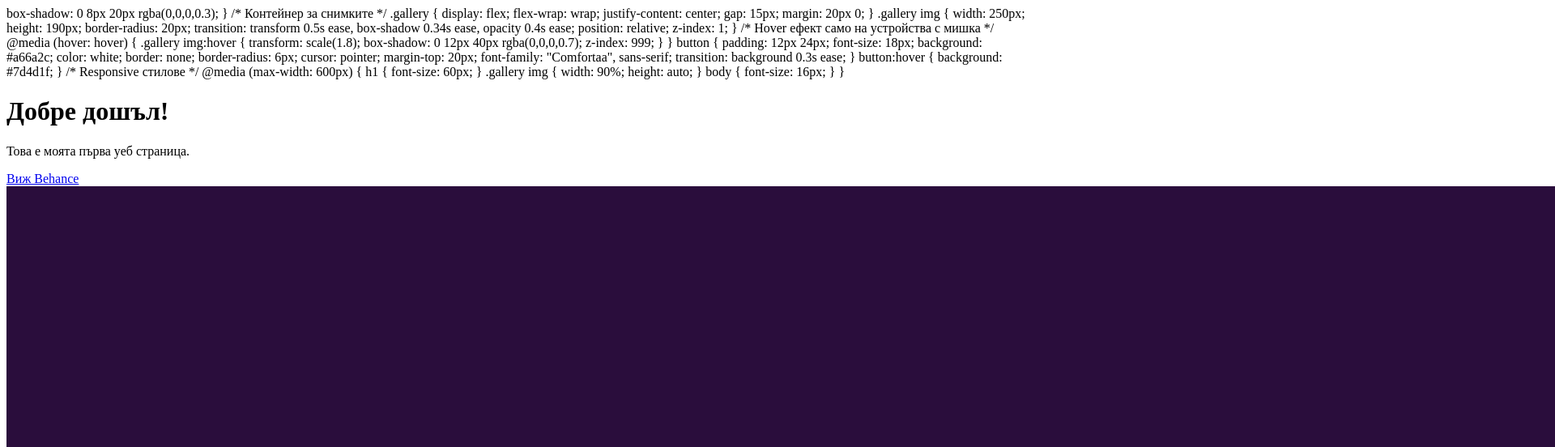
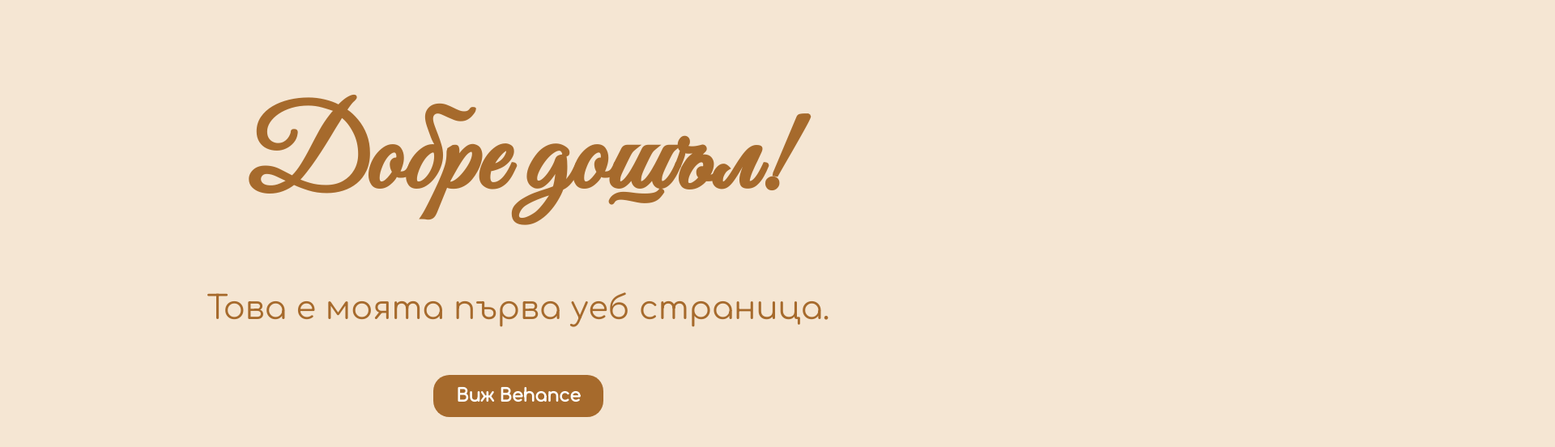
Before and after one commit to nikolchorbova-source/-_-, a plain HTML site: page index.html in a window 1280 px wide. Shown: the top 552 px of the page at 81% size, 1920 px wide, since content can reach past the window. Drawn offline with Linux system fonts and the light colour scheme.

Commit message:
Update index.html

```diff
--- a/index.html
+++ b/index.html
@@ -1,3 +1,52 @@
+<!DOCTYPE html>
+<html lang="bg">
+  <head>
+    <meta charset="UTF-8">
+    <meta name="viewport" content="width=device-width, initial-scale=1.0">
+    <title>Добре дошъл</title>
+
+    <!-- Favicon -->
+    <link rel="icon" type="image/png" href="favicon1-01.png">
+
+    <!-- Шрифтове -->
+    <link rel="preconnect" href="https://fonts.googleapis.com">
+    <link rel="preconnect" href="https://fonts.gstatic.com" crossorigin>
+    <link href="https://fonts.googleapis.com/css2?family=Comfortaa&family=Great+Vibes&display=swap" rel="stylesheet">
+
+    <style>
+      body {
+        text-align: center;
+        font-size: 40px;
+        font-family: "Comfortaa", sans-serif;
+        background-color: #f5e6d3;
+        color: #a66a2c;
+        margin: 0;
+        padding: 20px;
+      }
+
+      h1 {
+        font-family: "Great Vibes", cursive;
+        font-size: 140px;
+        margin-bottom: 0.5em;
+      }
+
+      /* --- Behance бутон --- */
+      .btn {
+        display: inline-block;
+        padding: 14px 28px;
+        margin: 20px 0;
+        font-size: 22px;
+        font-weight: bold;
+        color: white;
+        background: #a66a2c;
+        border: none;
+        border-radius: 20px; /* заоблен квадрат */
+        text-decoration: none;
+        transition: background 0.3s ease, transform 0.2s ease, box-shadow 0.2s ease;
+      }
+      .btn:hover {
+        background: #7d4d1f;
+        transform: translateY(-3px);
         box-shadow: 0 8px 20px rgba(0,0,0,0.3);
       }
 
```
